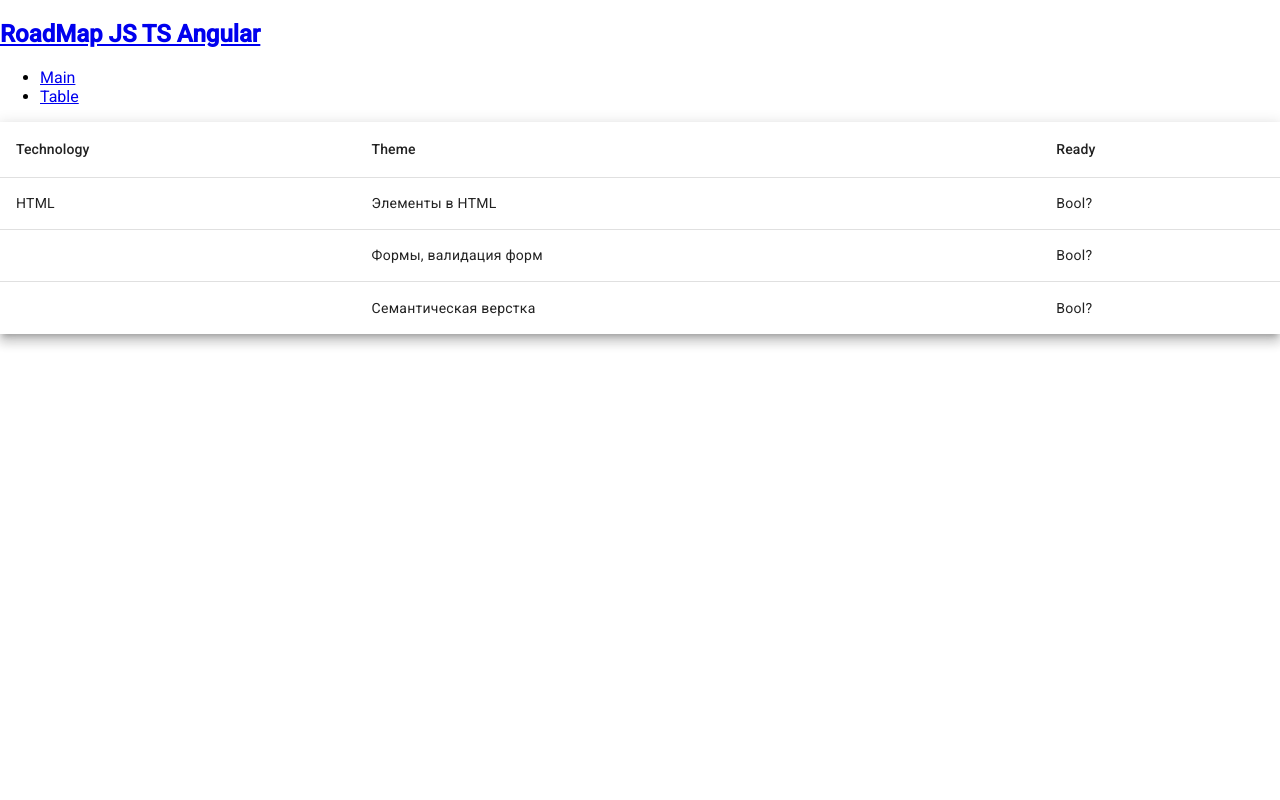
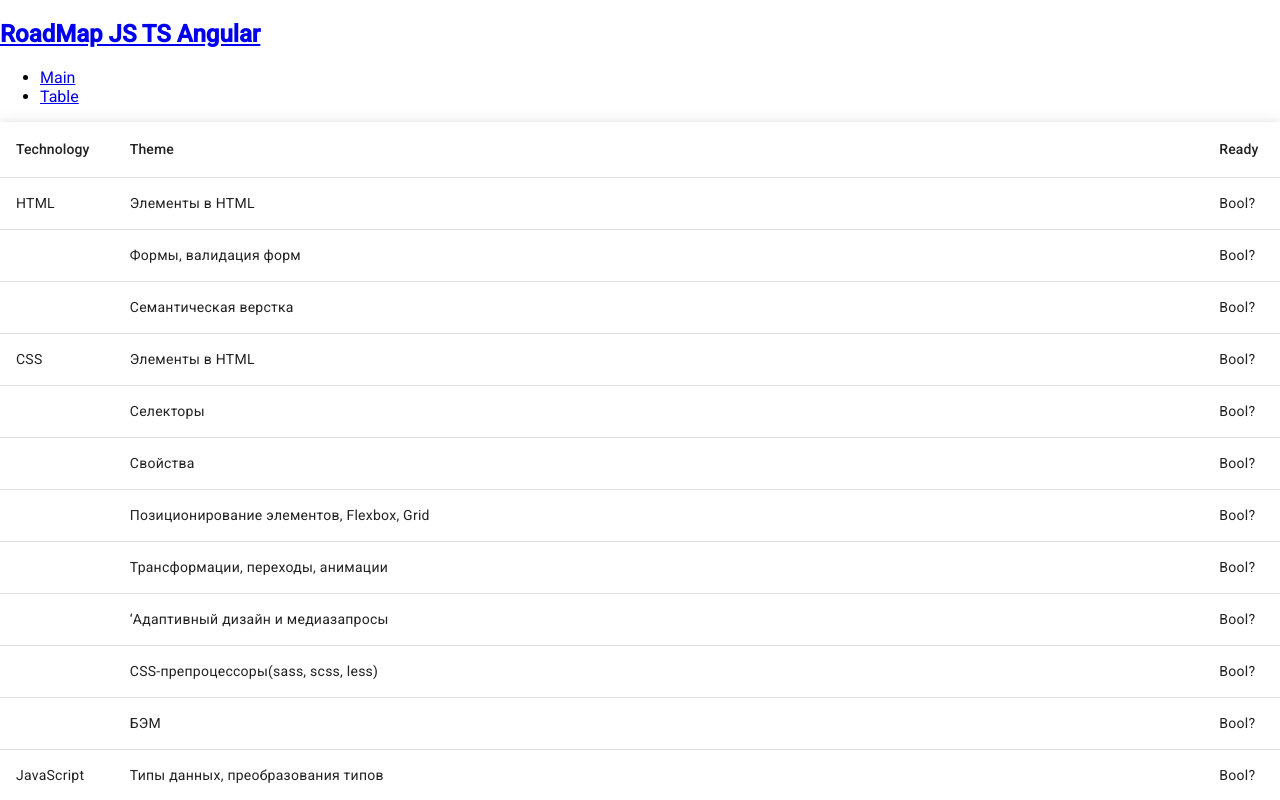
Before and after one commit to mrrsmth/road, an Angular app: page /table in a window 1280 px wide. Shown: the top 800 px of the page. Built offline with nearby package versions, Linux system fonts and the light colour scheme.

Commit message:
edit table

```diff
--- a/src/app/interface/table-html.ts
+++ b/src/app/interface/table.ts
@@ -1,4 +1,4 @@
-export interface TableHtml {
+export interface Table {
     technology: string;
     theme: string;
     ready: string;
--- a/src/app/pages/table/table.component.html
+++ b/src/app/pages/table/table.component.html
@@ -1,5 +1,4 @@
-<!-- Html table -->
-<table mat-table [dataSource]="tableHtml" class="mat-elevation-z8 demo-table">
+<table mat-table [dataSource]="roadmapTable" class="mat-elevation-z8">
   <ng-container matColumnDef="technology">
     <th mat-header-cell *matHeaderCellDef>Technology</th>
     <td mat-cell *matCellDef="let element">{{ element.technology }}</td>
@@ -15,6 +14,6 @@
     <td mat-cell *matCellDef="let element">{{ element.ready }}</td>
   </ng-container>
 
-  <tr mat-header-row *matHeaderRowDef="headerTableHtml"></tr>
-  <tr mat-row *matRowDef="let row; columns: headerTableHtml"></tr>
+  <tr mat-header-row *matHeaderRowDef="headerRoadMapTable"></tr>
+  <tr mat-row *matRowDef="let row; columns: headerRoadMapTable"></tr>
 </table>
--- a/src/app/pages/table/table.component.scss
+++ b/src/app/pages/table/table.component.scss
@@ -1,3 +1,3 @@
 table {
-    width: 80%;
+    width: 50%;
   }
--- a/src/app/pages/table/table.component.ts
+++ b/src/app/pages/table/table.component.ts
@@ -1,11 +1,5 @@
 import { Component } from '@angular/core';
-import { TableHtml } from 'src/app/interface/table-html';
-
-const tableHtml: TableHtml[] = [
-  { technology: 'HTML', theme: 'Элементы в HTML', ready: 'Bool?'},
-  { technology: '', theme: 'Формы, валидация форм', ready: 'Bool?'},
-  { technology: '', theme: 'Семантическая верстка', ready: 'Bool?'},
-];
+import { Table } from 'src/app/interface/table';
 
 @Component({
   selector: 'app-table',
@@ -13,6 +7,41 @@
   styleUrls: ['./table.component.scss']
 })
 export class TableComponent {
-  headerTableHtml: string[] = ['technology', 'theme', 'ready'];
-  tableHtml = tableHtml;
+  headerRoadMapTable: string[] = ['technology', 'theme', 'ready'];
+
+  roadmapTable: Table[] = [
+    { technology: 'HTML', theme: 'Элементы в HTML', ready: 'Bool?'},
+    { technology: '', theme: 'Формы, валидация форм', ready: 'Bool?'},
+    { technology: '', theme: 'Семантическая верстка', ready: 'Bool?'},
+    { technology: 'CSS', theme: 'Элементы в HTML', ready: 'Bool?'},
+    { technology: '', theme: 'Селекторы', ready: 'Bool?'},
+    { technology: '', theme: 'Свойства', ready: 'Bool?'},
+    { technology: '', theme: 'Позиционирование элементов, Flexbox, Grid', ready: 'Bool?'},
+    { technology: '', theme: 'Трансформации, переходы, анимации', ready: 'Bool?'},
+    { technology: '', theme: '‘Адаптивный дизайн и медиазапросы', ready: 'Bool?'},
+    { technology: '', theme: 'СSS-препроцессоры(sass, scss, less)', ready: 'Bool?'},
+    { technology: '', theme: 'БЭМ', ready: 'Bool?'},
+    { technology: 'JavaScript', theme: 'Типы данных, преобразования типов', ready: 'Bool?'},
+    { technology: '', theme: 'Условное ветвление, логические операторы, циклы', ready: 'Bool?'},
+    { technology: '', theme: 'Функции, функциональные выражения, стрелочные функции, поднятие', ready: 'Bool?'},
+    { technology: '', theme: 'Замыкание, IIFE', ready: 'Bool?'},
+    { technology: '', theme: 'Строки, шаблонные строки, регулярные выражения', ready: 'Bool?'},
+    { technology: '', theme: 'Массивы, методы массивов, перебор массивов', ready: 'Bool?'},
+    { technology: '', theme: 'Объекты, методы объектов, сравнение объектов, ссылки', ready: 'Bool?'},
+    { technology: '', theme: 'Классы, наследование, статические свойства и методы, защищенные свойства и методы', ready: 'Bool?'},
+    { technology: '', theme: 'Колбэки, промисы, обработка ошибок, микротаски, азупс/амаи, event loop', ready: 'Bool?'},
+    { technology: '', theme: 'Взаимодействие DOM (создание, добавление, изменение и удаление элементов веб-станиць), браузерные события, распространение событий', ready: 'Bool?'},
+    { technology: '', theme: 'Хранение данных - сооке, session storage, local storage', ready: 'Bool?'},
+    { technology: '', theme: 'Дебаг в Chrome DevTools', ready: 'Bool?'},
+    { technology: '', theme: 'XMLHttpRequest, FetchApi, WebSocket', ready: 'Bool?'},
+  ];
+
 }
+// `Дебаггингв Сьготе ОечТос 5
+
+// основы п, стопе, сот, ри, рузв, пегде, 1115
+
+// Внесение исправлений/изменений - гебазе, снепу-реК, заиазв
+// Разрешение конфликтов
+
+// Использование какого либо 61
```
